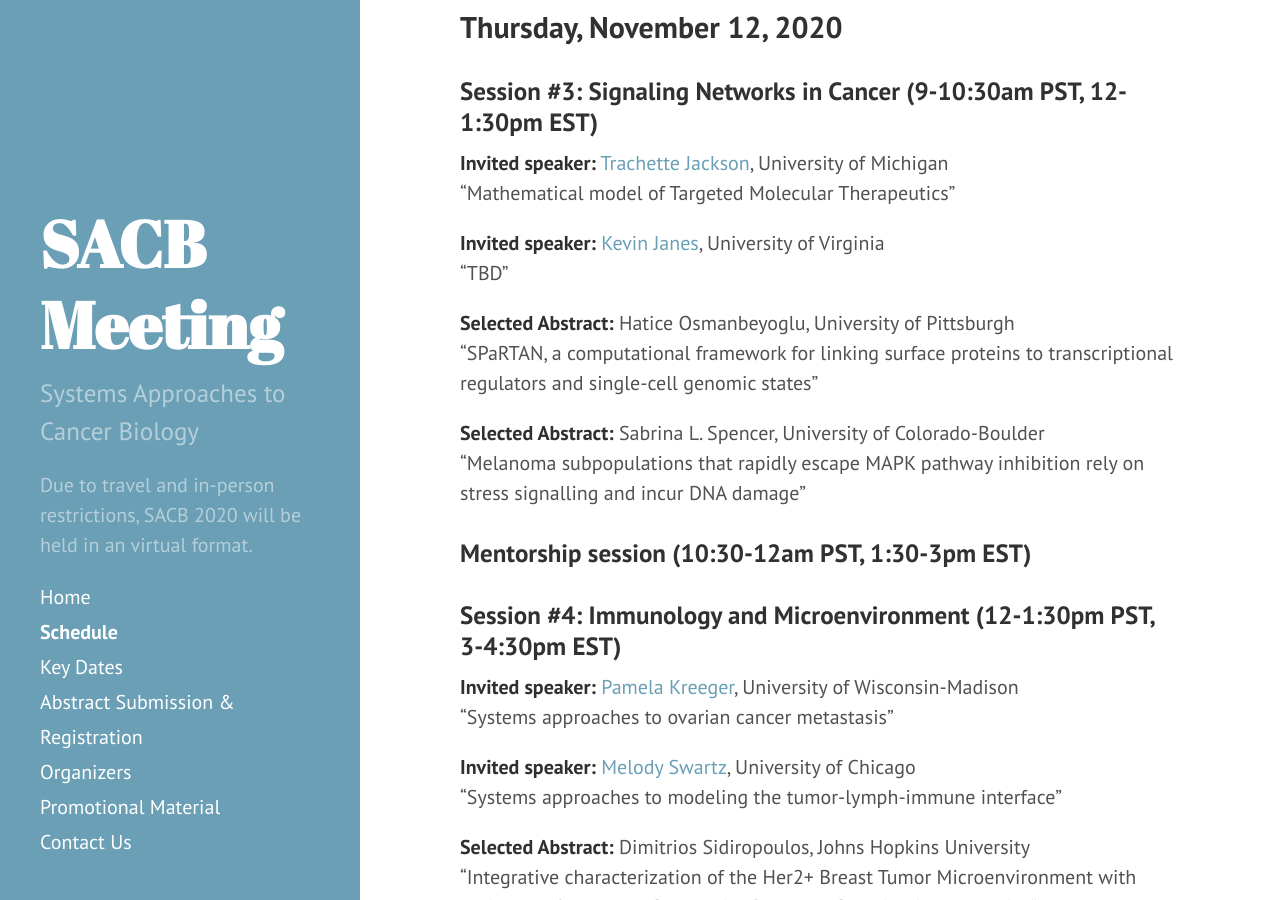
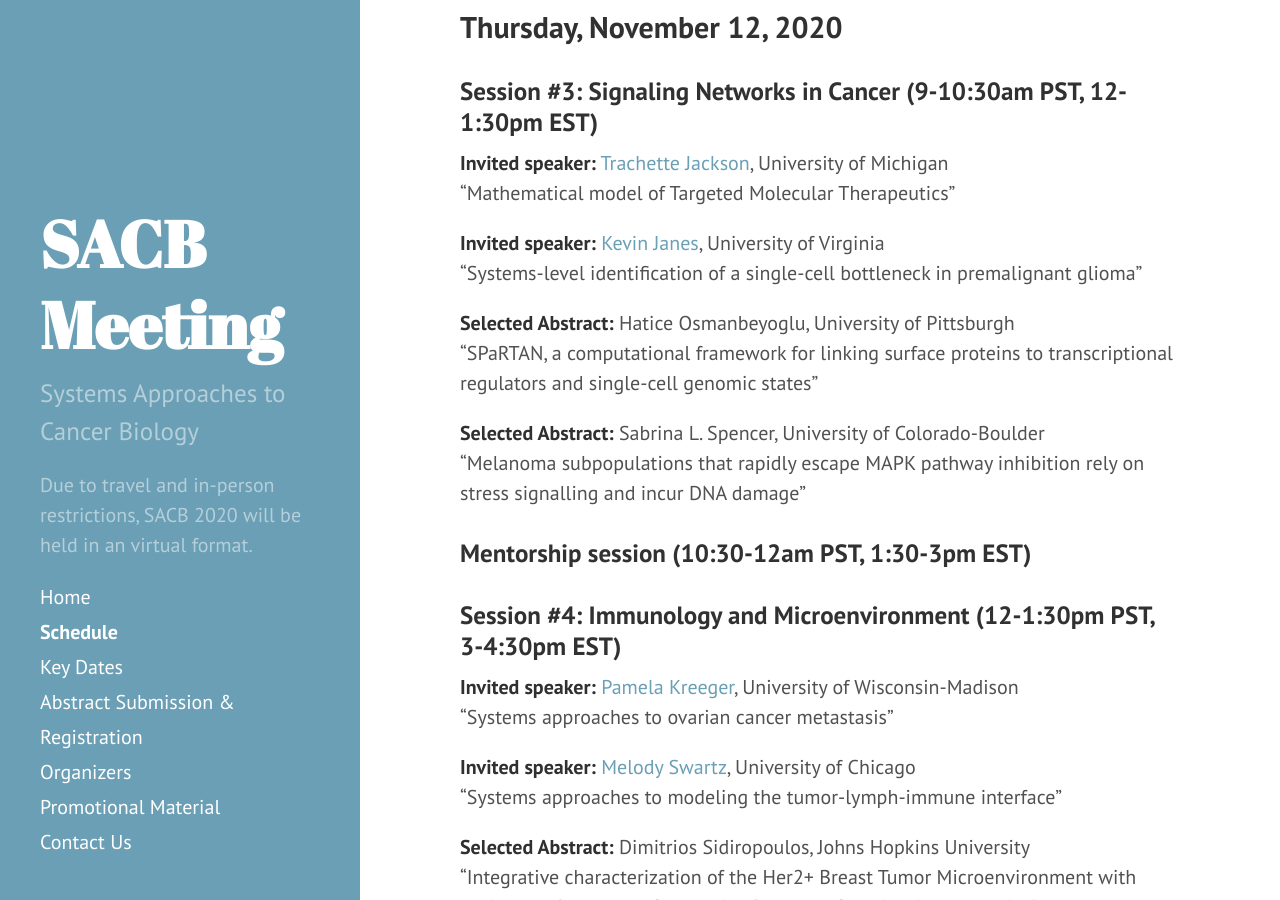
Before and after one commit to AECCSB/sacb-meeting, a Jekyll site: the page built from schedule.md, in a window 1280 px wide and 900 px high, scrolled down 1390 px. Built offline with Jekyll 4.4.1, drawn with Linux system fonts in a browser that asks for light colours.

Commit message:
Update schedule.md

```diff
--- a/schedule.md
+++ b/schedule.md
@@ -50,7 +50,7 @@
 "Mathematical model of Targeted Molecular Therapeutics"
 
 **Invited speaker:** [Kevin Janes](https://engineering.virginia.edu/faculty/kevin-janes), University of Virginia
-"TBD"
+"Systems-level identification of a single-cell bottleneck in premalignant glioma"
 
 **Selected Abstract:** Hatice Osmanbeyoglu, University of Pittsburgh
 "SPaRTAN, a computational framework for linking surface proteins to transcriptional regulators and single-cell genomic states"
```
